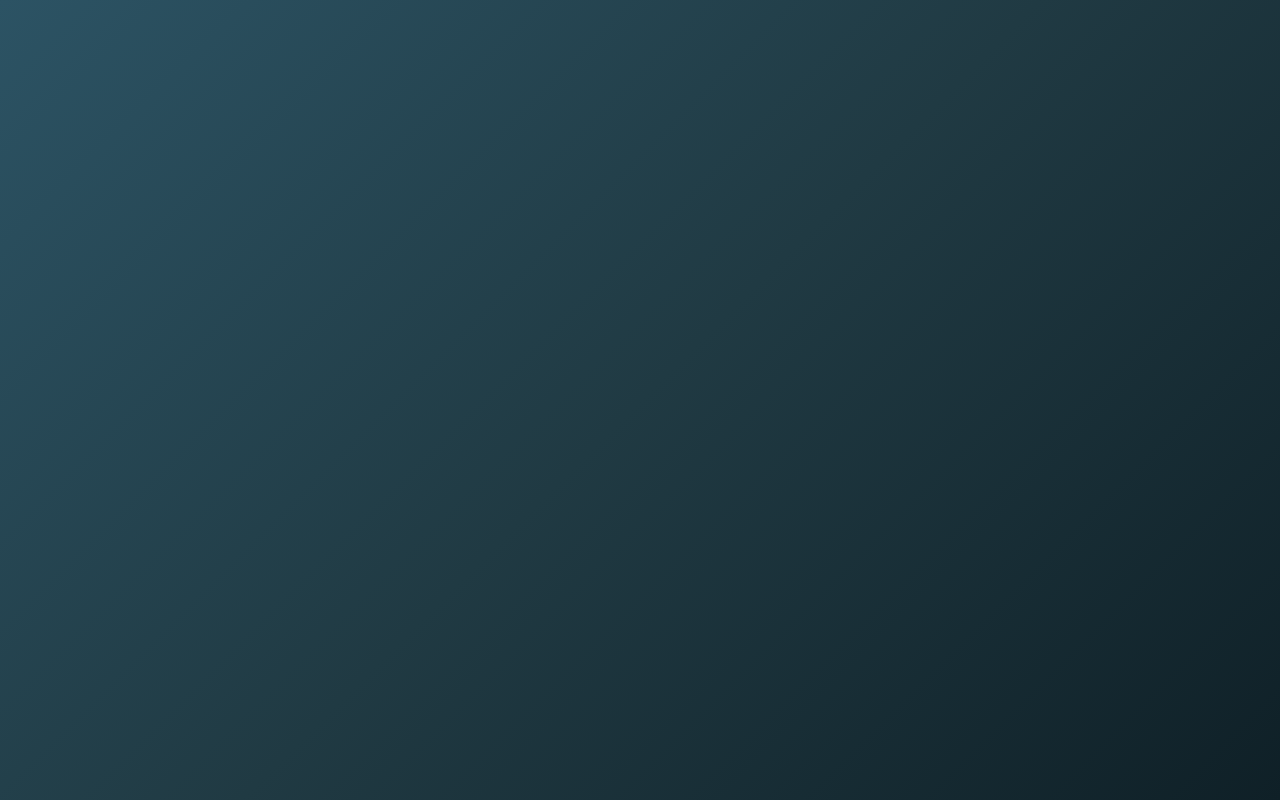
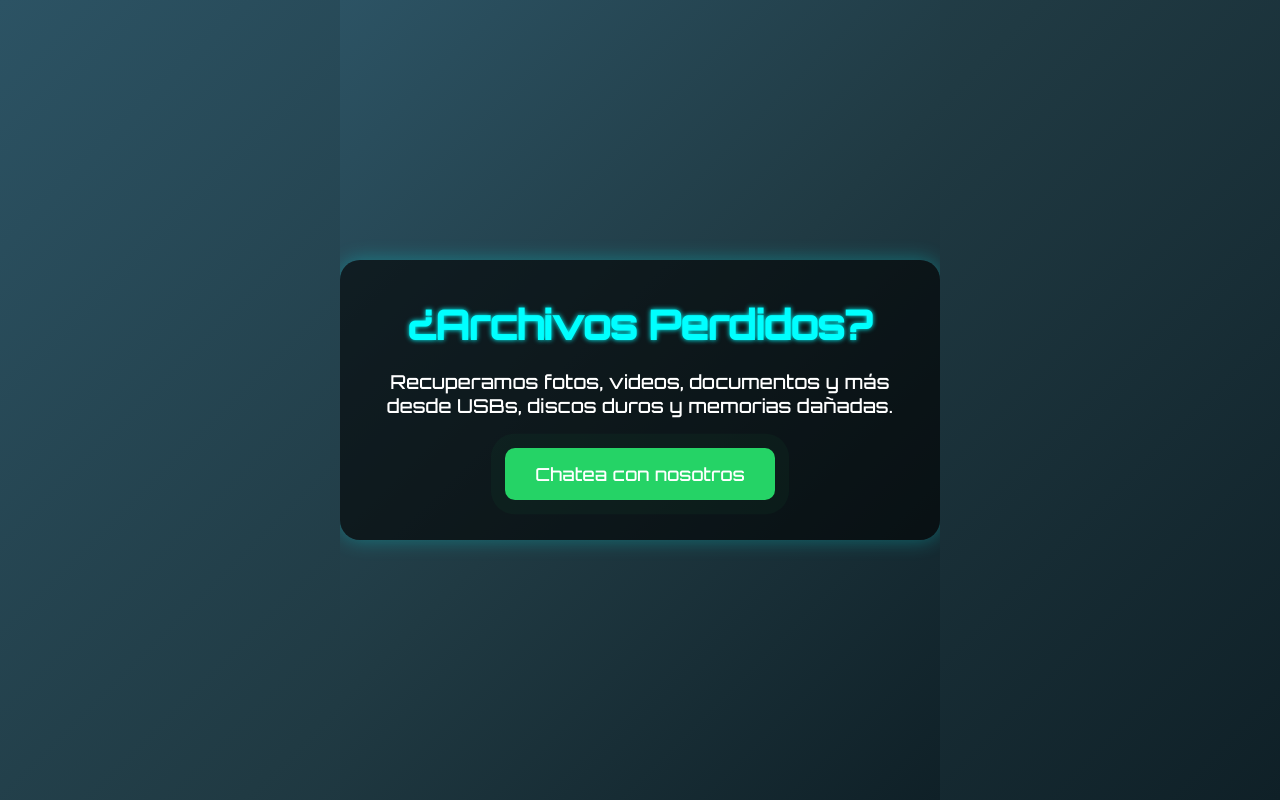
Before and after one commit to fernandocox/fernandolandpage, a plain HTML site: page index.html in a window 1280 px wide. Drawn offline with Linux system fonts and the light colour scheme.

Commit message:
Update index.html

```diff
--- a/index.html
+++ b/index.html
@@ -69,4 +69,18 @@
       to { opacity: 1; transform: translateY(0); }
     }
 
-    @keyframes
+    @keyframes pulse {
+      0% { box-shadow: 0 0 0 0 rgba(37, 211, 102, 0.7); }
+      70% { box-shadow: 0 0 0 15px rgba(37, 211, 102, 0); }
+      100% { box-shadow: 0 0 0 0 rgba(37, 211, 102, 0); }
+    }
+  </style>
+</head>
+<body>
+  <div class="container">
+    <h1>¿Archivos Perdidos?</h1>
+    <p>Recuperamos fotos, videos, documentos y más desde USBs, discos duros y memorias dañadas.</p>
+    <a class="cta" href="https://wa.me/593988167524" target="_blank">Chatea con nosotros</a>
+  </div>
+</body>
+</html>
```
